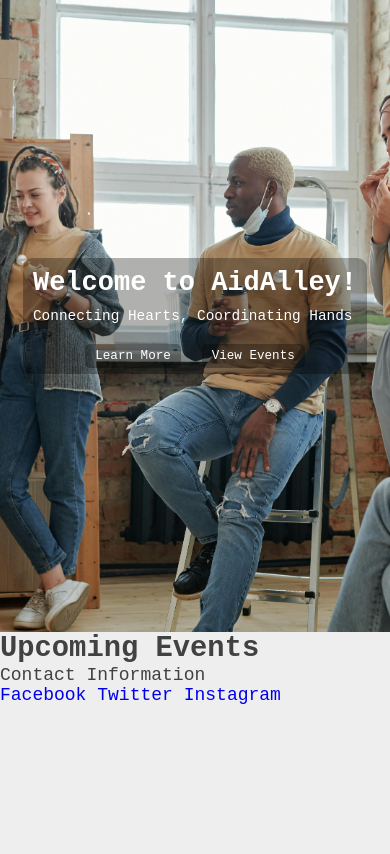
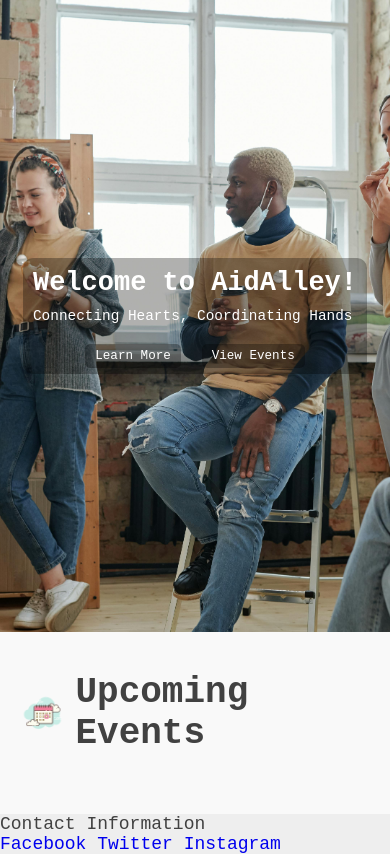
Before and after one commit to Ebube-Ochemba/AidAlley, a Flask app: page / in a window 390 px wide. Shown: the part 52-906 px from the top of the page. Before the commit the page ends 756 px from the top, so only its background shows below. Run offline with Flask 3, Linux system fonts and the light colour scheme; some libraries are stand-ins or nearby versions.

Commit message:
update grid setup

```diff
--- a/web_app/static/styles/homepage.css
+++ b/web_app/static/styles/homepage.css
@@ -1,5 +1,6 @@
 /* homepage styles */
 
+/* Hero Content */
 .hero-section {
     display: flex;
     justify-content: center;     /* Center content horizontally */
@@ -12,24 +13,19 @@
     color: #FFFFFF;
     padding: 20px;               /* Padding for inner spacing */
 }
-
-/* Hero Content */
 .hero-content {
     background-color: rgba(0, 0, 0, 0.3);  /* Semi-transparent background */
     padding: 20px;
     border-radius: 10px;            /* Rounded corners */
 }
-
 .hero-content h1 {
     font-size: 3em;
     margin-bottom: 10px;
 }
-
 .hero-content p {
     font-size: 1.5em;
     margin-bottom: 20px;
 }
-
 .hero-button {
     background-color: rgba(0, 0, 0, 0.3);
     color: #FFFFFF;              /* White text */
@@ -42,9 +38,68 @@
     cursor: pointer;
     transition: background-color 0.3s ease;  /* Smooth transition for hover effect */
 }
-
 .hero-button:hover {
     background-color: rgba(0, 0, 0, 0.7);
+}
+
+/* Upcoming Events Section */
+.upcoming-events-section {
+    padding: 40px 20px;  /* Padding around the section */
+    background-color: #F9F9F9;  /* Light background color */
+}
+.events-header {
+    display: flex;
+    align-items: center;
+    margin-bottom: 20px;  /* Space below the header */
+}
+.events-logo {
+    background: url("../images/upcoming-events.png") no-repeat center center;  /* Placeholder for your icon */
+    background-size: contain;  /* Ensure logo scales correctly */
+    width: 50px;
+    height: 50px;
+    margin-right: 10px;  /* Space between logo and title */
+}
+.events-header h2 {
+    font-size: 2em;  /* Larger font size for the title */
+}
+/* Events Grid */
+.events-grid {
+    display: flex;
+    justify-content: space-around;  /* Distribute space evenly */
+    flex-wrap: wrap;  /* Allow items to wrap to next line */
+    gap: 20px;  /* Space between grid items */
+}
+.event-item {
+    background-color: #FFFFFF;  /* White background for event items */
+    padding: 20px;
+    border-radius: 10px;  /* Rounded corners */
+    box-shadow: 0 2px 4px rgba(0, 0, 0, 0.1);  /* Subtle shadow for depth */
+    width: 300px;  /* Fixed width for event items */
+    text-align: center;  /* Center text */
+    display: flex;
+    flex-direction: column;  /* Column layout */
+    justify-content: space-between;  /* Space out content */
+}
+.event-item h3 {
+    font-size: 1.5em;
+    margin-bottom: 10px;
+}
+.event-item p {
+    font-size: 1em;
+    margin-bottom: 5px;
+}
+.event-link {
+    display: inline-block;
+    background-color: #007BFF;  /* Blue background */
+    color: #FFFFFF;  /* White text */
+    text-decoration: none;  /* Remove underline */
+    padding: 10px 20px;
+    border-radius: 5px;  /* Rounded corners */
+    transition: background-color 0.3s ease;  /* Smooth transition for hover effect */
+}
+
+.event-link:hover {
+    background-color: #0056b3;  /* Darker blue on hover */
 }
 
 
@@ -55,14 +110,19 @@
     .hero-content h1 {
         font-size: 2.5em;
     }
-
     .hero-content p {
         font-size: 1.2em;
     }
-
     .hero-button {
         font-size: 0.9em;
         padding: 8px 16px;
+    }
+
+    .events-grid {
+        gap: 15px;  /* Smaller gap between items */
+    }
+    .event-item {
+        width: 250px;  /* Adjust width for smaller screens */
     }
 }
 
@@ -70,15 +130,20 @@
 @media only screen and (max-width: 768px) {
     .hero-content h1 {
         font-size: 2em;
-    }
-
+    }y
     .hero-content p {
         font-size: 1em;
     }
-
     .hero-button {
         font-size: 0.8em;
         padding: 6px 12px;
+    }
+
+    .events-grid {
+        gap: 10px;  /* Smaller gap between items */
+    }
+    .event-item {
+        width: 200px;  /* Adjust width for smaller screens */
     }
 }
 
@@ -87,17 +152,23 @@
     .hero-content {
         padding: 10px;
     }
-
     .hero-content h1 {
         font-size: 1.5em;
     }
-
     .hero-content p {
         font-size: 0.8em;
     }
-
     .hero-button {
         font-size: 0.7em;
         padding: 5px 10px;
     }
+
+    .events-grid {
+        flex-direction: column;  /* Stack items vertically */
+        align-items: center;  /* Center items */
+    }
+    .event-item {
+        width: 90%;  /* Adjust width for smaller screens */
+        margin-bottom: 20px;  /* Space between stacked items */
+    }
 }
--- a/web_app/templates/homepage.html
+++ b/web_app/templates/homepage.html
@@ -40,17 +40,17 @@
     </section>
 
     <section class="upcoming-events-section">
-        <div class="section-header">
-            <div class="icon"></div>
+        <div class="events-header">
+            <div class="events-logo"></div>
             <h2>Upcoming Events</h2>
         </div>
         <div class="events-grid">
             {% for event in events %}
-                <div class="event-card">
+                <div class="event-item">
                     <h3>{{ event.title }}</h3>
                     <p>Date: {{ event.date }}</p>
                     <p>Location: {{ event.location }}</p>
-                    <a href="/events/{{ event.id }}" class="event-button">More Info</a>
+                    <a href="/events/{{ event.id }}" class="event-link">More Info</a>
                 </div>
             {% endfor %}
         </div>
```
